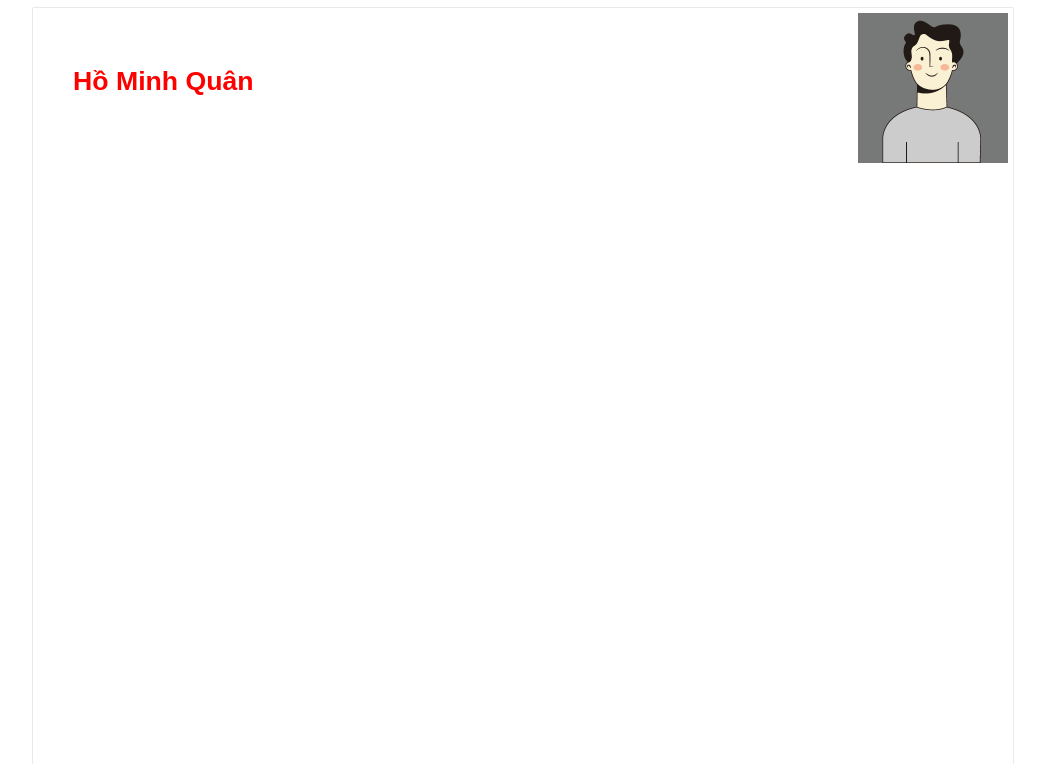
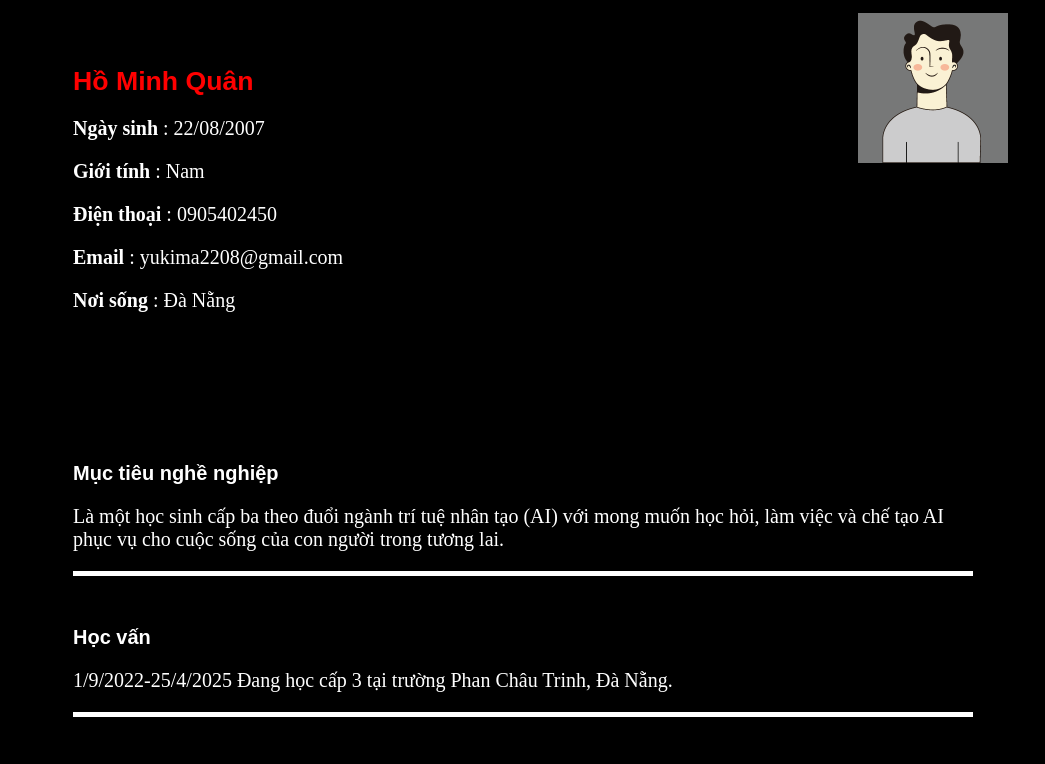
Before and after one commit to Mikazuki2208/ASM-1, a plain HTML site: page index.html in a window 1280 px wide. Shown: the top 764 px of the page, without its empty margins (67-1112 px from the left). Drawn offline with Linux system fonts and the light colour scheme.

Commit message:
Update styles.css

```diff
--- a/css/styles.css
+++ b/css/styles.css
@@ -1,9 +1,10 @@
-.cv-document {
-  background-color: black;
-}
+
+
+
 body {
   color: white;
   position: relative;
+  background-color: black;
   width: 700px;
   margin-left: 100px;
 }
@@ -62,7 +63,6 @@ li {
   min-height: 900px;
   margin: 0 auto;
   box-shadow: 0 0 1px rgba(0, 0, 0, 0.5);
-  background-color: #fff;
   position: relative;
   padding: 40px;
 }
```
